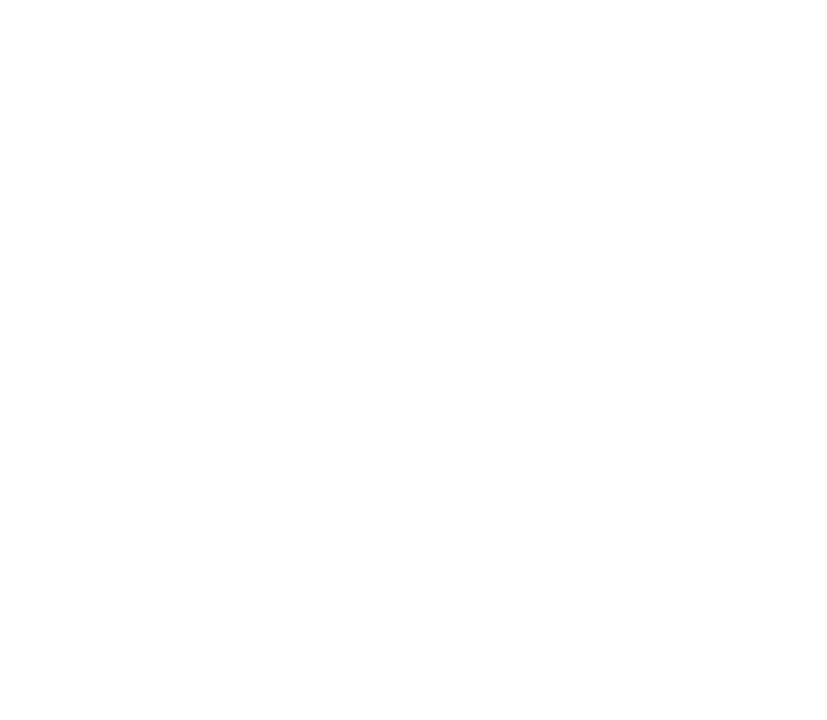
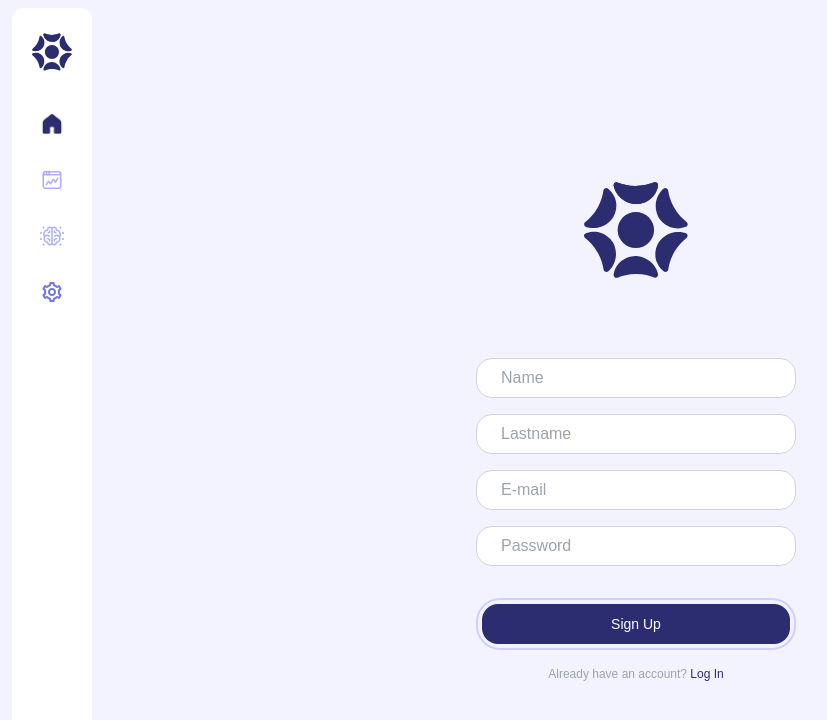
Before and after one commit to thaibbraz/gigshub-webapp-frontend, a React (Create React App) app: page /signup in a window 1280 px wide. Before the commit this address had no page. Shown: the top 720 px of the page, without its empty margins (4-831 px from the left). Built offline with nearby package versions, Linux system fonts and the light colour scheme.

Commit message:
Signup Page completed

```diff
--- a/src/App.jsx
+++ b/src/App.jsx
@@ -2,13 +2,15 @@
 import { BrowserRouter as Router, Route, Routes } from "react-router-dom";
 import Layout from "./components/Layout";
 import Login from "./components/Login/Login";
+import Signup from "./components/Signup/Signup";
 
 function App() {
   return (
     <Router>
       <Routes>
         <Route path="/" element={<Layout />}>
-          <Route path="login" element={<Login />} />
+          <Route path="/login" element={<Login />} />
+          <Route path="/signup" element={<Signup />} />
           {/* <Route path="/" index element={<Home />} />
           <Route path="/freelancers" element={<Freelancers />} />
           <Route path="/jobSeekers" element={<JobSeekers />} />
--- a/src/components/Layout.jsx
+++ b/src/components/Layout.jsx
@@ -1,14 +1,17 @@
 import React from "react";
 import { Outlet } from "react-router-dom";
-// import { Navigation } from "./Navigation/Navigation"; // need to change it
+import Navigation from "../components/Navigation/Navigation";
 
 export default function Layout() {
   return (
-    <div className="bg-off-white">
-      {/* <Navigation /> */}
-      <Outlet />
+    <div className="flex bg-off-white min-h-screen">
+      {/* Sidebar */}
+      <Navigation />
+
+      {/* Page content */}
+      <div className="flex-grow p-8">
+        <Outlet />
+      </div>
     </div>
   );
 }
-
-// Here is the page layout. Outlet is the content that varies.
--- a/src/components/Navigation/Navigation.jsx
+++ b/src/components/Navigation/Navigation.jsx
@@ -1,5 +1,4 @@
-//Navigation.js
-import React from "react";
+import React, { useState } from "react";
 import logoDarkPurple from "../../assets/logoDarkPurple.svg";
 import homepageIcon from "../../assets/homepageIcon.png";
 import analyticsIcon from "../../assets/analyticsIcon.svg";
@@ -7,7 +6,52 @@
 import settingsIcon from "../../assets/settingsIcon.svg";
 
 const Navigation = () => {
-  return <div>Navigation</div>;
+  const [isExpanded, setIsExpanded] = useState(false);
+
+  const handleMouseEnter = () => {
+    setIsExpanded(true);
+  };
+
+  const handleMouseLeave = () => {
+    setIsExpanded(false);
+  };
+
+  return (
+    <div
+      className={`fixed top-2 left-4 bottom-2 flex flex-col items-center bg-white h-auto py-6 ${
+        isExpanded ? "w-48" : "w-20"
+      } transition-all duration-300 rounded-xl`}
+      onMouseEnter={handleMouseEnter}
+      onMouseLeave={handleMouseLeave}
+    >
+      <img src={logoDarkPurple} alt="Logo" className="h-10 w-10 mb-10" />
+      <div className="flex flex-col items-center space-y-8">
+        {/* Dashboard */}
+        <div className="flex items-center space-x-4">
+          <img src={homepageIcon} alt="Homepage" className="h-6 w-6" />
+          {isExpanded && <span className="text-dark-blue">Dashboard</span>}
+        </div>
+
+        {/* Analytics */}
+        <div className="flex items-center space-x-4">
+          <img src={analyticsIcon} alt="Analytics" className="h-6 w-6" />
+          {isExpanded && <span className="text-dark-blue">Analytics</span>}
+        </div>
+
+        {/* AI Job Match */}
+        <div className="flex items-center space-x-4">
+          <img src={jobmatchIcon} alt="AI Job Match" className="h-6 w-6" />
+          {isExpanded && <span className="text-dark-blue">AI Job Match</span>}
+        </div>
+
+        {/* Settings */}
+        <div className="flex items-center space-x-4 mt-auto">
+          <img src={settingsIcon} alt="Settings" className="h-6 w-6" />
+          {isExpanded && <span className="text-dark-blue">Settings</span>}
+        </div>
+      </div>
+    </div>
+  );
 };
 
 export default Navigation;
--- /dev/null
+++ b/src/components/Signup/Signup.jsx
@@ -0,0 +1,53 @@
+import React from "react";
+import { Container } from "../Container/Container";
+import logoDarkPurple from "../../assets/logoDarkPurple.svg";
+
+const Signup = () => {
+  return (
+    <Container>
+      <div className="flex flex-col items-center justify-center min-h-screen bg-liliac">
+        <img
+          src={logoDarkPurple}
+          alt="Logo"
+          className="h-logoLogin w-logoLogin mb-20"
+        />
+
+        <form className="flex flex-col w-80">
+          <input
+            type="name"
+            placeholder="Name"
+            className="mb-4 py-4 px-6 border border-gray-300 rounded-2xl focus:outline-none focus:border-dark-blue h-input font-light placeholder-gray-400 placeholder-opacity-100 focus:placeholder-dark-blue"
+          />
+          <input
+            type="lastname"
+            placeholder="Lastname"
+            className="mb-4 py-4 px-6 border border-gray-300 rounded-2xl focus:outline-none focus:border-dark-blue h-input font-light placeholder-gray-400 placeholder-opacity-100 focus:placeholder-dark-blue"
+          />
+          <input
+            type="email"
+            placeholder="E-mail"
+            className="mb-4 py-4 px-6 border border-gray-300 rounded-2xl focus:outline-none focus:border-dark-blue h-input font-light placeholder-gray-400 placeholder-opacity-100 focus:placeholder-dark-blue"
+          />
+          <input
+            type="password"
+            placeholder="Password"
+            className="mb-4 py-4 px-6 border border-gray-300 rounded-2xl focus:outline-none focus:border-dark-blue h-input font-light placeholder-gray-400 placeholder-opacity-100 focus:placeholder-dark-blue"
+          />
+          <button className="flex items-center justify-center w-full h-input mt-4 py-6 px-1 rounded-3xl border-2 border-pale-purple">
+            <div className="flex items-center justify-center w-full h-input bg-dark-blue rounded-2xl border-5">
+              <span className="text-sm text-white font-normal">Sign Up</span>
+            </div>
+          </button>
+        </form>
+        <p className="mt-4 text-center text-xs text-gray-400">
+          Already have an account?{" "}
+          <a href="/login" className="text-dark-blue">
+            Log In
+          </a>
+        </p>
+      </div>
+    </Container>
+  );
+};
+
+export default Signup;
```
